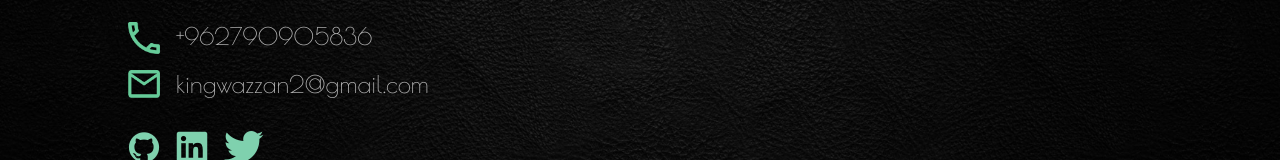
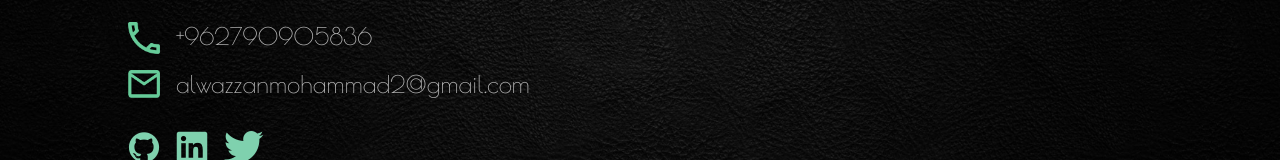
Before and after one commit to kingmohbil/personal-portfolio, a plain HTML site: page index.html in a window 1280 px wide. Shown: the part 2862-3022 px from the top of the page. Drawn offline with nearby package versions, Linux system fonts and the light colour scheme.

Commit message:
Update index.html changed email address

```diff
--- a/index.html
+++ b/index.html
@@ -368,14 +368,14 @@
               </a>
             </div>
             <div>
-              <a href="mailto:kingwazzan2@example.com" class="email-link"
+              <a href="mailto:alwazzanmohammad2@gmail.com" class="email-link"
                 ><img
                   src="./images/email.png"
                   alt=""
                   width="32px"
                   class="icon"
                 />
-                <p class="icon-paragraph">kingwazzan2@gmail.com</p></a
+                <p class="icon-paragraph">alwazzanmohammad2@gmail.com</p></a
               >
             </div>
           </div>
```
